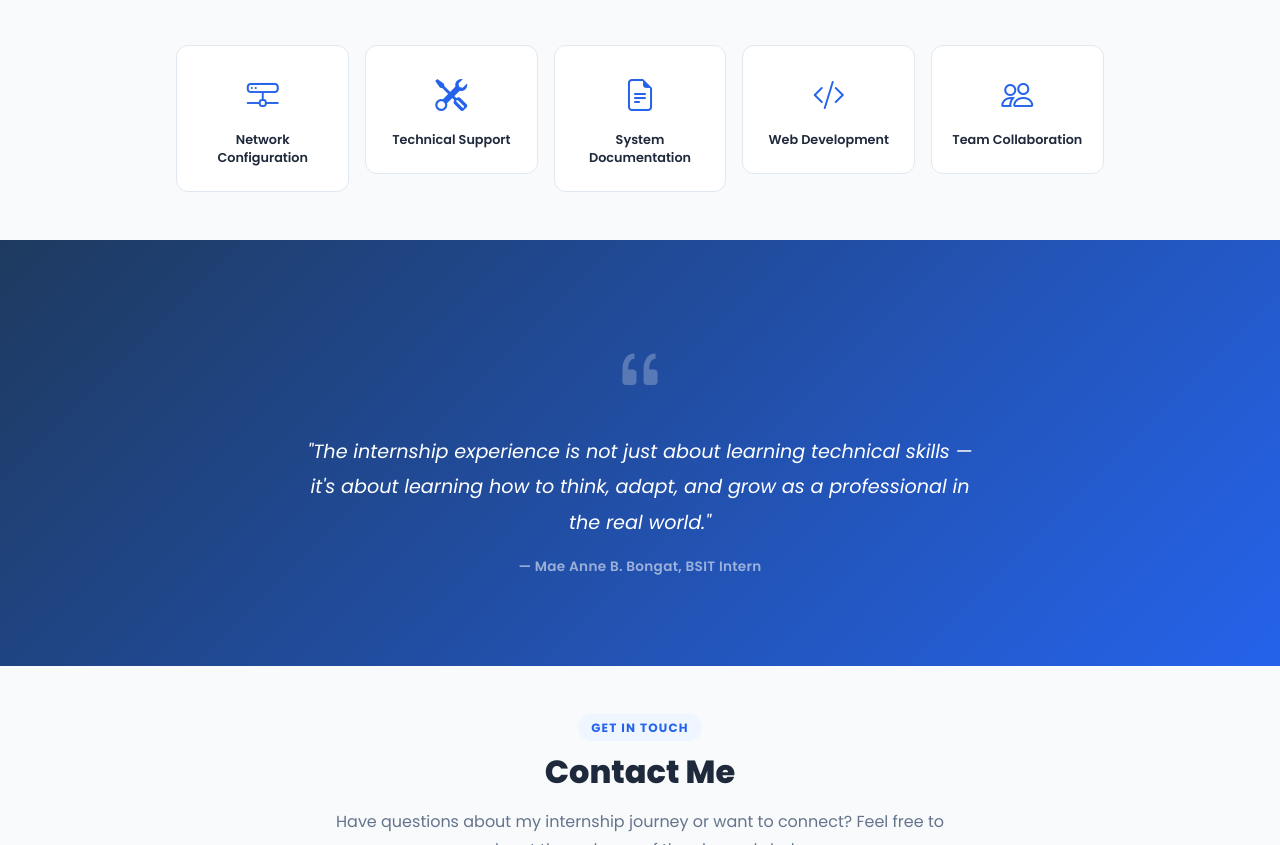
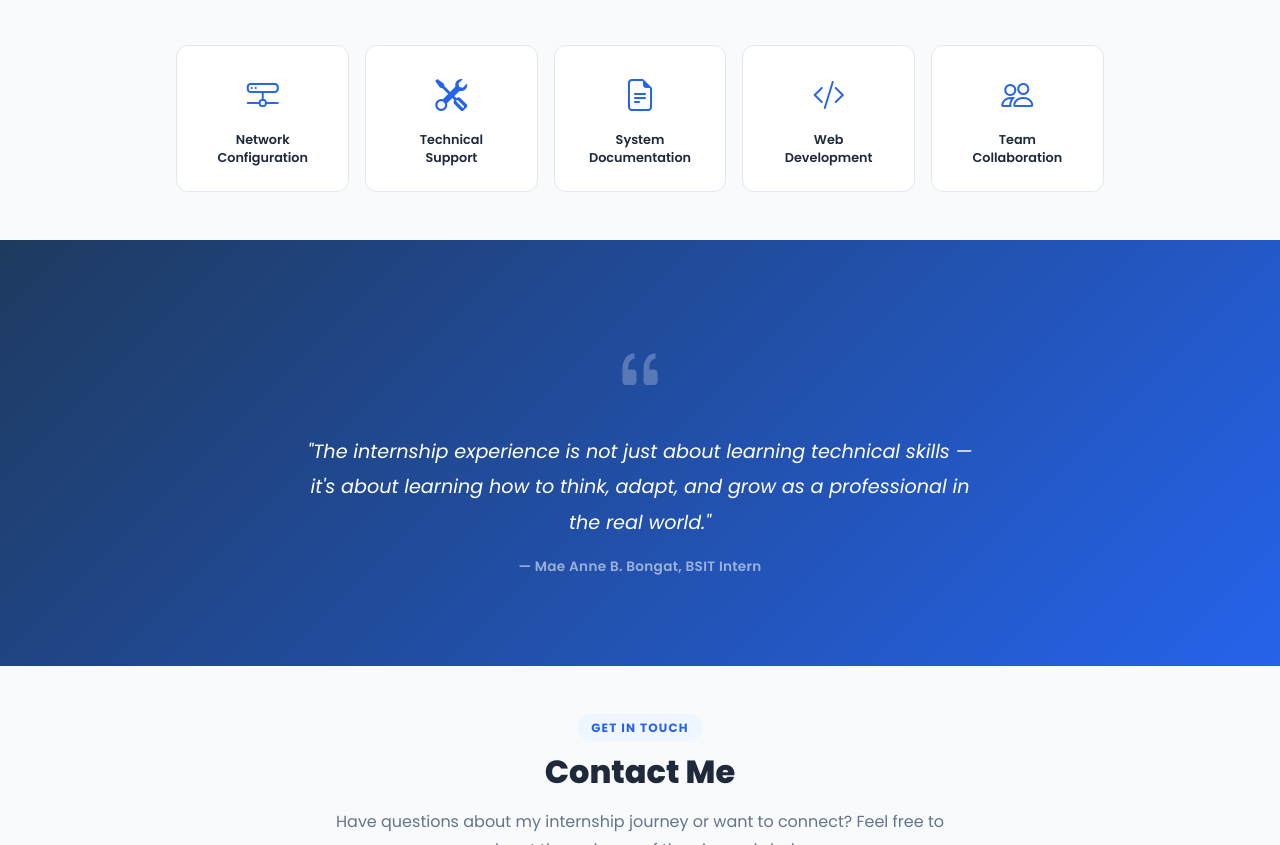
Before and after one commit to hempers/ojt_blog, a website: page index.html in a window 1280 px wide. Shown: the part 3704-4549 px from the top of the page. Drawn offline with nearby package versions, Linux system fonts and the light colour scheme.

Commit message:
text adjustment in skills gained section

```diff
--- a/index.html
+++ b/index.html
@@ -558,7 +558,7 @@
                     <div class="col-6 col-sm-4 col-lg-2">
                         <div class="skill-card text-center">
                             <i class="bi bi-tools skill-icon"></i>
-                            <p class="skill-label">Technical Support</p>
+                            <p class="skill-label">Technical <br> Support</p>
                         </div>
                     </div>
 
@@ -572,14 +572,14 @@
                     <div class="col-6 col-sm-4 col-lg-2">
                         <div class="skill-card text-center">
                             <i class="bi bi-code-slash skill-icon"></i>
-                            <p class="skill-label">Web Development</p>
+                            <p class="skill-label">Web <br> Development</p>
                         </div>
                     </div>
 
                     <div class="col-6 col-sm-4 col-lg-2">
                         <div class="skill-card text-center">
                             <i class="bi bi-people skill-icon"></i>
-                            <p class="skill-label">Team Collaboration</p>
+                            <p class="skill-label">Team <br> Collaboration</p>
                         </div>
                     </div>
 
```
